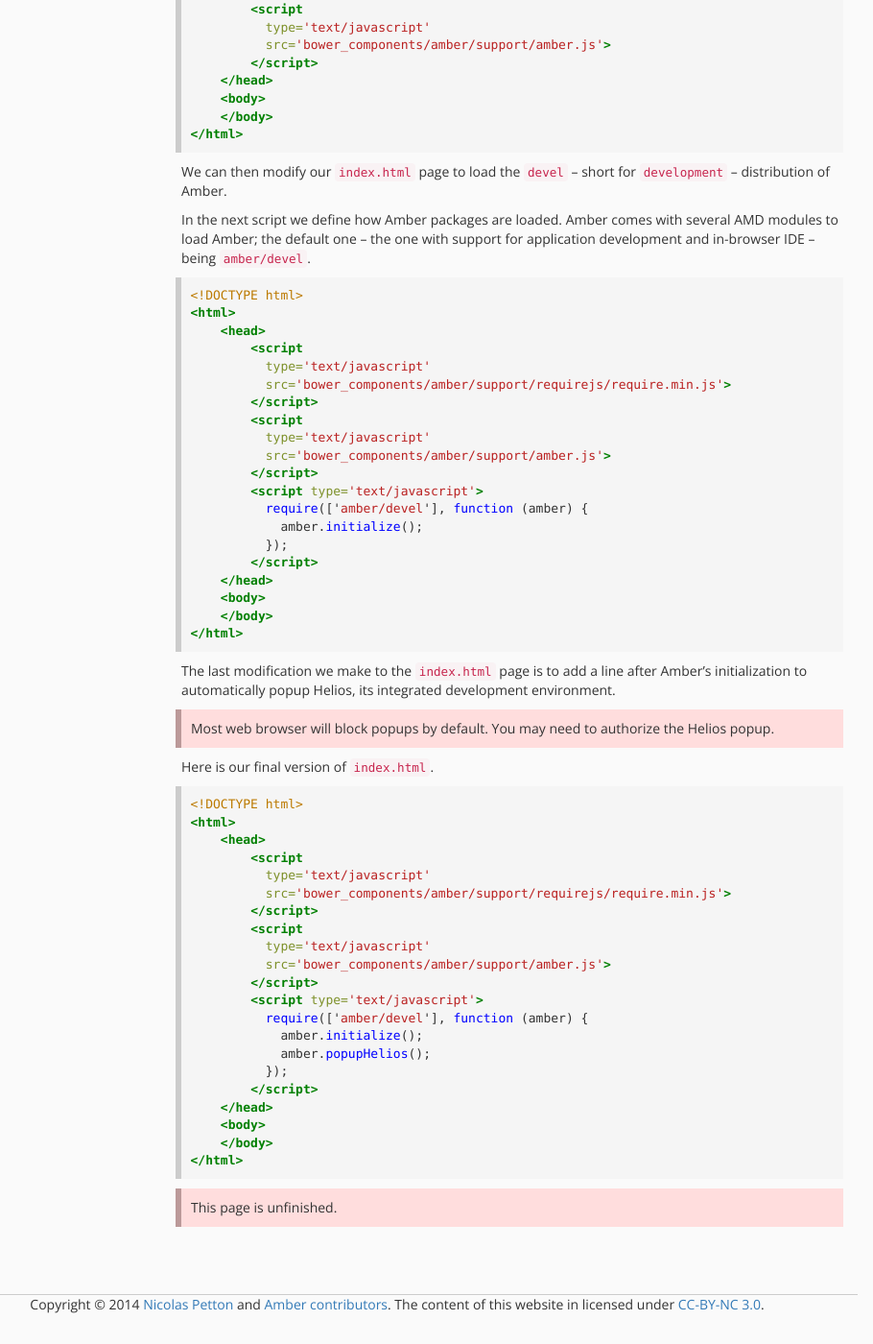
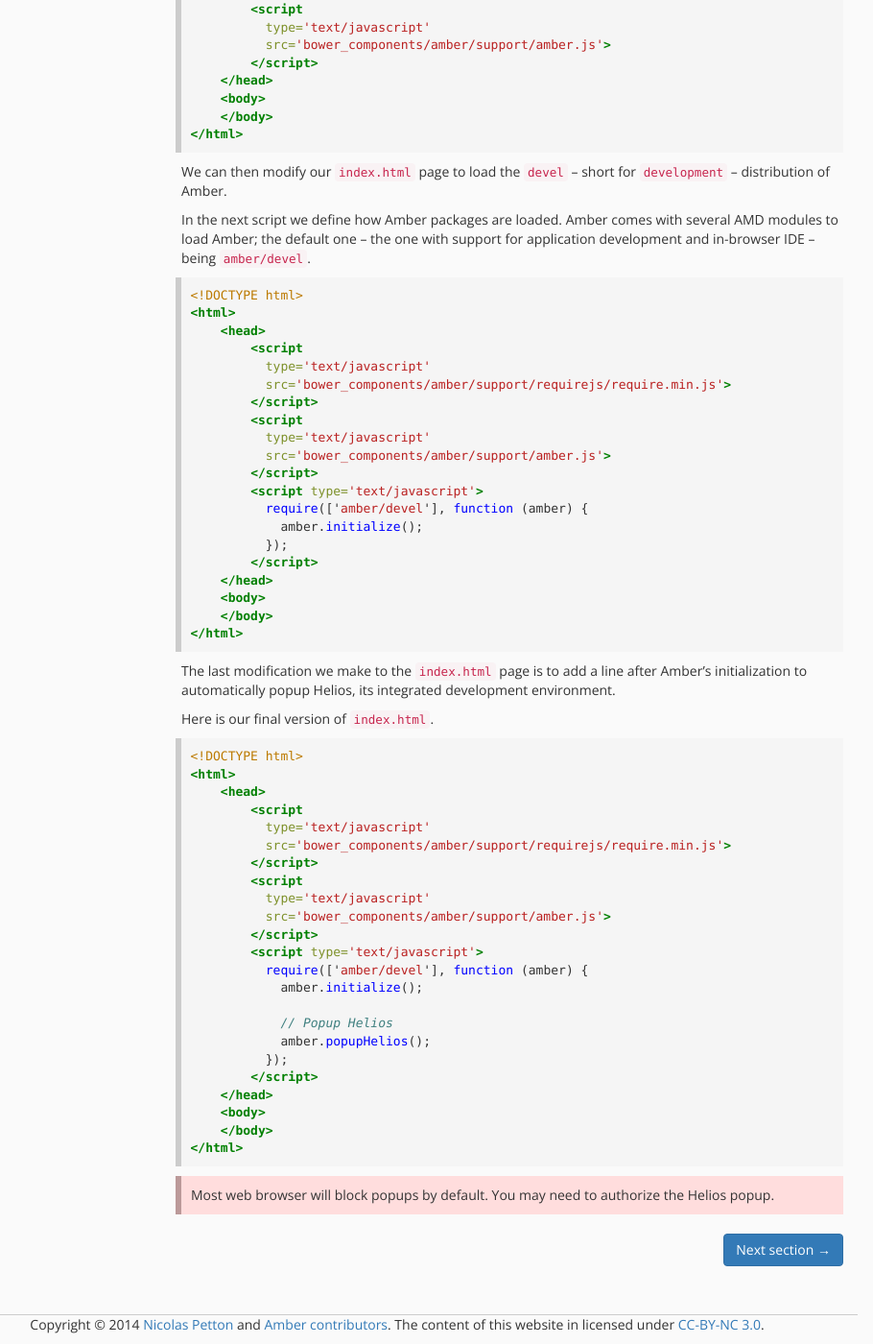
Before and after one commit to amber-smalltalk/amber-documentation, a Jekyll site: the page built from overview/2-loading-amber.md, in a window 1280 px wide and 1400 px high, scrolled down 747 px. Shown: the whole window at 96% size, without its empty margins (226-1136 px from the left). Built offline with Jekyll 4.4.1, drawn with Linux system fonts in a browser that asks for light colours; nearby versions of some CDN libraries; before the commit the page ends 2126 px from its top, so only the background shows below that.

Commit message:
minor changes to the loading page

```diff
--- a/overview/2-loading-amber.md
+++ b/overview/2-loading-amber.md
@@ -70,10 +71,6 @@ being `amber/devel`.
 
 The last modification we make to the `index.html` page is to add a line after Amber's initialization to automatically popup Helios, its integrated development environment.
 
-<p class="warning">
-Most web browser will block popups by default. You may need to authorize the Helios popup.
-</p>
-
 Here is our final version of `index.html`.
 
 
@@ -92,6 +89,8 @@ Here is our final version of `index.html`.
         <script type='text/javascript'>
           require(['amber/devel'], function (amber) {
             amber.initialize();
+
+            // Popup Helios
             amber.popupHelios();
           });
         </script>
@@ -102,5 +101,5 @@ Here is our final version of `index.html`.
 {% endhighlight %}
 
 <p class="warning">
-This page is unfinished.
+Most web browser will block popups by default. You may need to authorize the Helios popup.
 </p>
```
Also changed, not shown: other parts of overview/2-loading-amber.md (+1 -0 lines).
